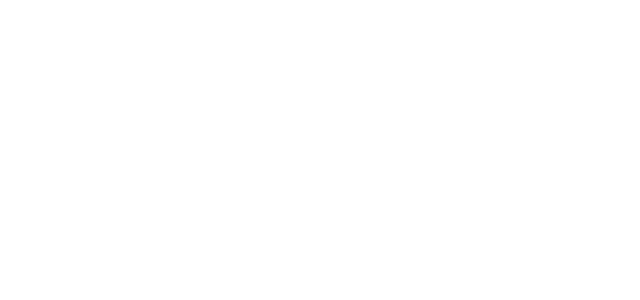
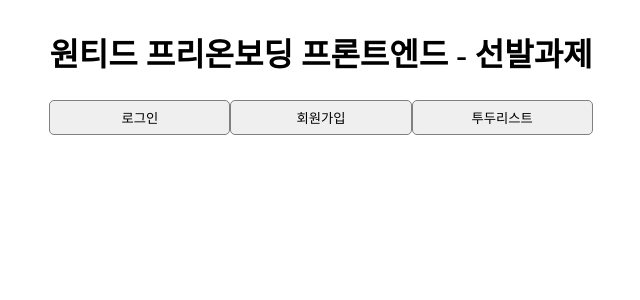
Before and after one commit to powercording/wanted-pre-onboarding-frontend, a React (Create React App) app: page / in a window 1280 px wide. Before the commit this address had no page. Shown: the top 300 px of the page, without its empty margins (327-967 px from the left). Built offline with nearby package versions, Linux system fonts and the light colour scheme.

Commit message:
Fix: 홈페이지 주소

```diff
--- a/package.json
+++ b/package.json
@@ -72,5 +72,5 @@
     "eslint-plugin-react-hooks": "^4.6.0",
     "prettier": "^2.8.7"
   },
-  "homepage": "https://powercording.github.io/onboardingtodo"
+  "homepage": "https://powercording.github.io/"
 }
--- a/src/App.tsx
+++ b/src/App.tsx
@@ -8,7 +8,7 @@
 function App() {
   return (
     <Routes>
-      <Route path="/onboardingtodo" element={<Home />} />
+      <Route path="/" element={<Home />} />
       <Route path="/signin" element={<SignIn />} />
       <Route path="/signup" element={<SingUp />} />
       <Route path="/todo" element={<Todo />} />
--- a/src/components/NaviButton.tsx
+++ b/src/components/NaviButton.tsx
@@ -19,19 +19,19 @@
 
   const handleNavigateSignin = () => {
     if (hereLocation === 'SIGNIN') {
-      return navigate('/onboardingtodo');
+      return navigate('/');
     }
     return navigate('/signin');
   };
   const handleNavigateSignup = () => {
     if (hereLocation === 'SIGNUP') {
-      return navigate('/onboardingtodo');
+      return navigate('/');
     }
     return navigate('/signup');
   };
   const handleNavigateTodo = () => {
     if (hereLocation === 'TODO') {
-      return navigate('/onboardingtodo');
+      return navigate('/');
     }
     return navigate('/todo');
   };
```
